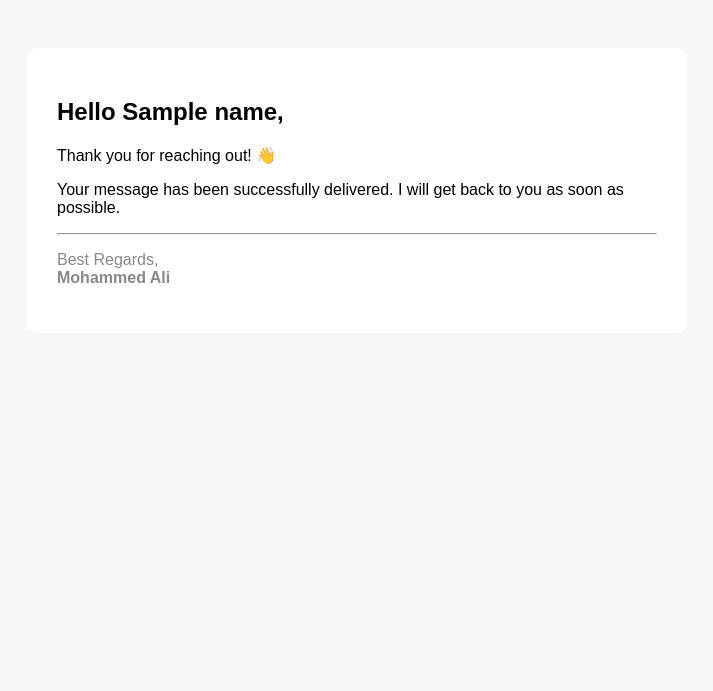
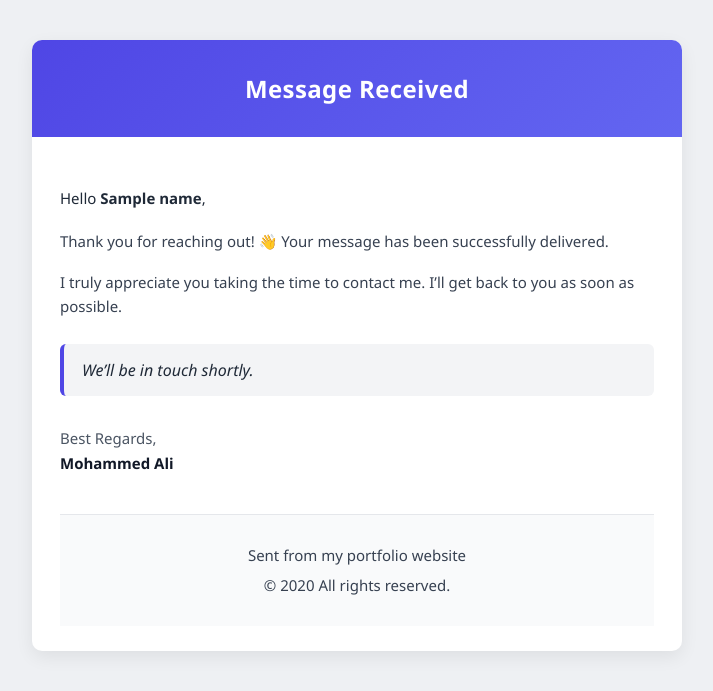
Before and after one commit to Pundit4Real/porfolio_api, a Django app: template templates/contacts/contact_success.html in a window 1280 px wide. Shown: the top 691 px of the page, without its empty margins (283-996 px from the left). Run offline with Django 5.2, Linux system fonts and the light colour scheme; the template is opened without the code that fills it: most values are stand-ins (such as "Sample title", 1, 10 or a date in 2020).

Commit message:
ref: codes refactored

```diff
--- a/api/models/contact.py
+++ b/api/models/contact.py
@@ -1,10 +1,13 @@
 from django.db import models
 from porfolio_api.base_models import SlugBaseModel
-
+from api.models.services import Service
 
 class ContactMessage(SlugBaseModel):
     name = models.CharField(max_length=100)
     email = models.EmailField()
+    service = models.ForeignKey( Service, on_delete=models.SET_NULL, null=True, blank=True,
+        related_name="contact_messages"
+    )
     message = models.TextField()
     responded = models.BooleanField(default=False)
     responded_at = models.DateTimeField(null=True, blank=True)
--- a/api/views/contact.py
+++ b/api/views/contact.py
@@ -15,17 +15,17 @@ class ContactMessageViewSet(HeroPageMixin, viewsets.ModelViewSet):
     def perform_create(self, serializer):
         message = serializer.save()
 
-        # Notify admin
         send_contact_message(
             name=message.name,
             email=message.email,
             subject=getattr(message, "subject", "New Message"),
             message=message.message,
-            phone=getattr(message, "phone", None)
+            phone=getattr(message, "phone", None),
+            service=message.service.title if message.service else "Not specified"
         )
 
-        # Acknowledgement email to sender
         send_contact_success_message(message.name, message.email)
+
 
     @action(detail=True, methods=["post"])
     def mark_responded(self, request, pk=None):
--- /dev/null
+++ b/templates/contacts/base_email.html
@@ -0,0 +1,105 @@
+<!DOCTYPE html>
+<html>
+<head>
+    <meta charset="UTF-8" />
+    <title>{% block title %}Email Notification{% endblock %}</title>
+
+    <style>
+        body {
+            margin: 0;
+            padding: 0;
+            background: #eef0f3;
+            font-family: "Segoe UI", Arial, sans-serif;
+            color: #1f2937;
+        }
+
+        .email-container {
+            width: 650px;
+            max-width: 94%;
+            margin: 40px auto;
+            background: #ffffff;
+            box-shadow: 0 6px 18px rgba(0,0,0,0.07);
+            border-radius: 10px;
+            overflow: hidden;
+        }
+
+        /* Header */
+        .header {
+            background: linear-gradient(135deg, #4F46E5, #6366F1);
+            color: white;
+            padding: 32px 25px;
+            text-align: center;
+        }
+
+        .header h1 {
+            margin: 0;
+            font-size: 24px;
+            font-weight: 600;
+            letter-spacing: 0.4px;
+        }
+
+        /* Body content */
+        .content {
+            padding: 35px 28px 25px 28px;
+        }
+
+        .content p {
+            margin: 14px 0;
+            font-size: 15px;
+            color: #374151;
+            line-height: 1.65;
+        }
+
+        .label {
+            font-weight: 600;
+            color: #111827;
+        }
+
+        /* Reply or highlight box */
+        .reply-box {
+            background: #f3f4f6;
+            border-left: 4px solid #4F46E5;
+            padding: 16px 18px;
+            margin: 18px 0;
+            border-radius: 6px;
+            font-style: italic;
+            color: #1f2937;
+        }
+
+        /* Footer */
+        .footer {
+            margin-top: 38px;
+            padding: 22px;
+            text-align: center;
+            background: #f9fafb;
+            font-size: 12.5px;
+            color: #6b7280;
+            border-top: 1px solid #e5e7eb;
+        }
+
+        .footer p {
+            margin: 6px 0;
+        }
+    </style>
+</head>
+
+<body>
+    <div class="email-container">
+
+        <div class="header">
+            <h1>{% block header %}Notification{% endblock %}</h1>
+        </div>
+
+        <div class="content">
+            {% block content %}
+            {% endblock %}
+
+            <div class="footer">
+                <p>Sent from my portfolio website</p>
+                <p>&copy; {{ year }} All rights reserved.</p>
+            </div>
+        </div>
+
+    </div>
+</body>
+</html>
--- a/templates/contacts/contact_success.html
+++ b/templates/contacts/contact_success.html
@@ -1,19 +1,38 @@
-<!DOCTYPE html>
-<html>
-<head>
-    <meta charset="UTF-8" />
-    <title>Message Received</title>
-</head>
-<body style="font-family: Arial, sans-serif; background:#f7f7f7; padding:40px;">
-    <div style="max-width:600px; margin:auto; background:white; padding:30px; border-radius:10px;">
-        <h2>Hello {{ name }},</h2>
-        <p>Thank you for reaching out! 👋</p>
-        <p>
-            Your message has been successfully delivered.
-            I will get back to you as soon as possible.
-        </p>
-        <hr>
-        <p style="color:#888;">Best Regards,<br><strong>Mohammed Ali</strong></p>
-    </div>
-</body>
-</html>
+{% extends "contacts/base_email.html" %}
+
+{% block title %}Message Received{% endblock %}
+{% block header %}Message Received{% endblock %}
+
+{% block content %}
+
+<p style="font-size:15px; margin-bottom:18px; color:#1f2937;">
+    Hello <strong>{{ name }}</strong>,
+</p>
+
+<p style="margin-bottom:16px; color:#374151;">
+    Thank you for reaching out! 👋
+    Your message has been successfully delivered.
+</p>
+
+<p style="margin-bottom:16px; color:#374151;">
+    I truly appreciate you taking the time to contact me.
+    I’ll get back to you as soon as possible.
+</p>
+
+<div style="
+    margin:25px 0;
+    padding:15px 18px;
+    background:#f3f4f6;
+    border-left:4px solid #4F46E5;
+    border-radius:6px;
+    color:#1f2937;
+">
+    <em>We’ll be in touch shortly.</em>
+</div>
+
+<p style="margin-top: 30px; color:#4b5563;">
+    Best Regards,<br>
+    <strong style="font-size:15px; color:#111827;">Mohammed Ali</strong>
+</p>
+
+{% endblock %}
```
Also changed, not shown: api/admin.py (+39 -13 lines), api/serializers/contact.py (+20 -0 lines), api/utils/contact_email.py (+45 -15 lines), templates/admin/change_form.html (added, +13 -0 lines), templates/contacts/contact_email.html (+11 -87 lines), templates/contacts/contact_reply.html (added, +27 -0 lines), api/migrations/0001_initial.py.
